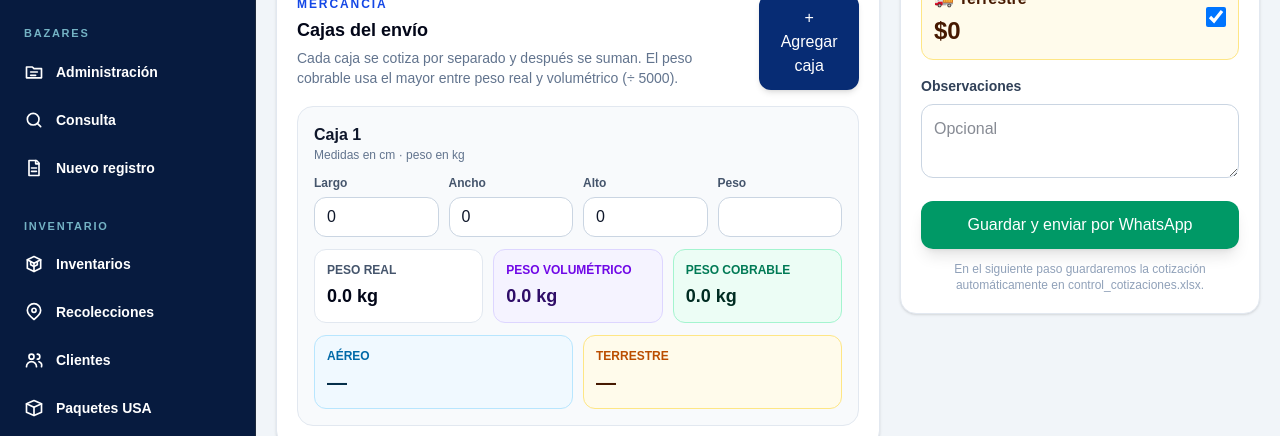
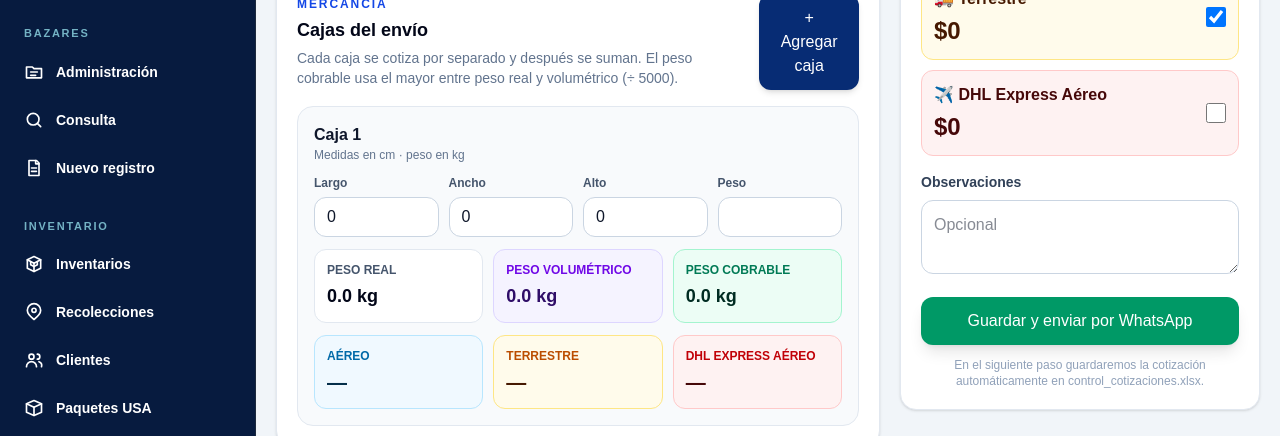
Before and after one commit to VIPACKEnvios/vipack-tracking-system, a Next.js app: page /cotizaciones in a window 1280 px wide. Shown: the part 516-952 px from the top of the page. Built offline with nearby package versions, Linux system fonts and the light colour scheme; no server answers.

Commit message:
feat: agregar nuevas tarifas DHL Express VIPACK

```diff
--- a/app/(dashboard)/cotizaciones/page.tsx
+++ b/app/(dashboard)/cotizaciones/page.tsx
@@ -2,7 +2,7 @@
 
 import { useEffect, useMemo, useRef, useState } from "react";
 
-type TipoServicio = "Aereo" | "Terrestre";
+type TipoServicio = "Aereo" | "Terrestre" | "DHLExpress";
 
 type Tarifa = {
   tipo: TipoServicio;
@@ -25,6 +25,7 @@ type BorradorCotizacion = {
   cajas: Caja[];
   enviarAereo: boolean;
   enviarTerrestre: boolean;
+  enviarDHLExpress?: boolean;
   observaciones: string;
   guardadoEn: string;
 };
@@ -68,6 +69,17 @@ const TARIFAS: Tarifa[] = [
   { tipo: "Aereo", peso_min: 41, peso_max: 45, precio: 2530 },
   { tipo: "Aereo", peso_min: 46, peso_max: 50, precio: 2750 },
   { tipo: "Aereo", peso_min: 51, peso_max: 60, precio: 3100 },
+
+  { tipo: "DHLExpress", peso_min: 1, peso_max: 5, precio: 1100 },
+  { tipo: "DHLExpress", peso_min: 6, peso_max: 10, precio: 1400 },
+  { tipo: "DHLExpress", peso_min: 11, peso_max: 15, precio: 1800 },
+  { tipo: "DHLExpress", peso_min: 16, peso_max: 20, precio: 1950 },
+  { tipo: "DHLExpress", peso_min: 21, peso_max: 25, precio: 2300 },
+  { tipo: "DHLExpress", peso_min: 26, peso_max: 30, precio: 2600 },
+  { tipo: "DHLExpress", peso_min: 31, peso_max: 35, precio: 2900 },
+  { tipo: "DHLExpress", peso_min: 36, peso_max: 40, precio: 3350 },
+  { tipo: "DHLExpress", peso_min: 41, peso_max: 45, precio: 3600 },
+  { tipo: "DHLExpress", peso_min: 46, peso_max: 50, precio: 4050 },
 ];
 
 const CAJA_INICIAL: Caja = {
@@ -168,6 +180,7 @@ export default function CotizacionesPage() {
     useState(true);
   const [enviarTerrestre, setEnviarTerrestre] =
     useState(true);
+  const [enviarDHLExpress, setEnviarDHLExpress] = useState(false);
   const [observaciones, setObservaciones] =
     useState("");
 
@@ -549,6 +562,7 @@ export default function CotizacionesPage() {
           borrador.enviarTerrestre ??
             true
         );
+        setEnviarDHLExpress(borrador.enviarDHLExpress ?? false);
         setObservaciones(
           borrador.observaciones ||
             ""
@@ -592,6 +606,7 @@ export default function CotizacionesPage() {
               cajas,
               enviarAereo,
               enviarTerrestre,
+              enviarDHLExpress,
               observaciones,
               guardadoEn,
             };
@@ -624,6 +639,7 @@ export default function CotizacionesPage() {
     cajas,
     enviarAereo,
     enviarTerrestre,
+    enviarDHLExpress,
     observaciones,
   ]);
 
@@ -693,6 +709,11 @@ export default function CotizacionesPage() {
         "Terrestre",
         pesoCobrable
       );
+      const medidasDHLValidas = largo > 0 && ancho > 0 && alto > 0 &&
+        largo <= 60 && ancho <= 60 && alto <= 60 && pesoReal > 0 && pesoReal <= 50;
+      const tarifaDHLExpress = medidasDHLValidas
+        ? obtenerTarifa("DHLExpress", pesoCobrable)
+        : null;
 
       return {
         ...caja,
@@ -705,6 +726,7 @@ export default function CotizacionesPage() {
         pesoCobrable,
         tarifaAerea,
         tarifaTerrestre,
+        tarifaDHLExpress,
       };
     });
 
@@ -721,6 +743,10 @@ export default function CotizacionesPage() {
       0
     );
 
+    const totalDHLExpress = detalle.reduce(
+      (total, caja) => total + (caja.tarifaDHLExpress?.precio || 0), 0
+    );
+
     const pesoRealTotal = detalle.reduce(
       (total, caja) => total + caja.pesoReal,
       0
@@ -738,23 +764,25 @@ export default function CotizacionesPage() {
       0
     );
 
-    const cajasSinTarifa = detalle.filter(
-      (caja) =>
-        caja.pesoCobrable > 0 &&
-        (!caja.tarifaAerea ||
-          !caja.tarifaTerrestre)
+    const cajasSinTarifa = detalle.filter((caja) =>
+      caja.pesoCobrable > 0 && (
+        (enviarAereo && !caja.tarifaAerea) ||
+        (enviarTerrestre && !caja.tarifaTerrestre) ||
+        (enviarDHLExpress && !caja.tarifaDHLExpress)
+      )
     ).length;
 
     return {
       detalle,
       totalAereo,
       totalTerrestre,
+      totalDHLExpress,
       pesoRealTotal,
       pesoVolumetricoTotal,
       pesoCobrableTotal,
       cajasSinTarifa,
     };
-  }, [cajas]);
+  }, [cajas, enviarAereo, enviarTerrestre, enviarDHLExpress]);
 
   function agregarCaja() {
     setCajas((actuales) => [
@@ -804,6 +832,7 @@ export default function CotizacionesPage() {
     setCajas([CAJA_INICIAL]);
     setEnviarAereo(true);
     setEnviarTerrestre(true);
+    setEnviarDHLExpress(false);
     setObservaciones("");
     setBorradorRestaurado(
       false
@@ -839,10 +868,11 @@ export default function CotizacionesPage() {
 
     if (
       !enviarAereo &&
-      !enviarTerrestre
+      !enviarTerrestre &&
+      !enviarDHLExpress
     ) {
       window.alert(
-        "Selecciona Aéreo, Terrestre o ambos."
+        "Selecciona al menos un servicio: Aéreo, Terrestre o DHL Express."
       );
       return;
     }
@@ -918,14 +948,17 @@ export default function CotizacionesPage() {
                         caja.tarifaTerrestre
                           ?.precio ??
                         null,
+                      precioDHLExpress: caja.tarifaDHLExpress?.precio ?? null,
                     })
                   ),
                 totalAereo:
                   calculo.totalAereo,
                 totalTerrestre:
                   calculo.totalTerrestre,
+                totalDHLExpress: calculo.totalDHLExpress,
                 enviarAereo,
                 enviarTerrestre,
+                enviarDHLExpress,
                 observaciones:
                   observaciones.trim(),
               }),
@@ -1009,11 +1042,10 @@ export default function CotizacionesPage() {
     }
 
     if (enviarTerrestre) {
-      lineas.push(
-        `Terrestre: ${dinero(
-          calculo.totalTerrestre
-        )}`
-      );
+      lineas.push(`Terrestre: ${dinero(calculo.totalTerrestre)}`);
+    }
+    if (enviarDHLExpress) {
+      lineas.push(`DHL Express Aéreo: ${dinero(calculo.totalDHLExpress)}`);
     }
 
     if (
@@ -1382,7 +1414,7 @@ export default function CotizacionesPage() {
                       </div>
                     </div>
 
-                    <div className="mt-2.5 grid grid-cols-2 gap-2 sm:mt-3 sm:gap-2.5">
+                    <div className="mt-2.5 grid grid-cols-1 gap-2 sm:mt-3 sm:grid-cols-3 sm:gap-2.5">
                       <div className="rounded-xl border border-sky-200 bg-sky-50 p-2.5 sm:p-3">
                         <p className="text-xs font-bold uppercase text-sky-700">
                           Aéreo
@@ -1414,6 +1446,13 @@ export default function CotizacionesPage() {
                             : "Sin tarifa"}
                         </p>
                        </div>
+                       <div className="rounded-xl border border-red-200 bg-red-50 p-2.5 sm:p-3">
+                         <p className="text-xs font-bold uppercase text-red-700">DHL Express Aéreo</p>
+                         <p className="mt-1 text-xl font-black text-red-950">
+                           {caja.pesoCobrable <= 0 ? "—" : caja.tarifaDHLExpress
+                             ? dinero(caja.tarifaDHLExpress.precio) : "No disponible"}
+                         </p>
+                       </div>
                      </div>
                    </article>
                 ))}
@@ -1499,13 +1538,20 @@ export default function CotizacionesPage() {
                     className="h-5 w-5"
                   />
                 </label>
+                 <label className="flex cursor-pointer items-center justify-between rounded-xl border border-red-200 bg-red-50 p-2.5 sm:p-3">
+                   <div>
+                     <p className="font-black text-red-950">✈️ DHL Express Aéreo</p>
+                     <p className="mt-1 text-xl font-black text-red-950 sm:text-2xl">{dinero(calculo.totalDHLExpress)}</p>
+                   </div>
+                   <input type="checkbox" checked={enviarDHLExpress}
+                     onChange={(e) => setEnviarDHLExpress(e.target.checked)} className="h-5 w-5" />
+                 </label>
                </div>
 
                {calculo.cajasSinTarifa > 0 && (
                 <div className="mt-4 rounded-xl border border-red-200 bg-red-50 p-3 text-sm font-bold text-red-700">
                   Hay {calculo.cajasSinTarifa} caja(s)
-                  fuera del rango de tarifas de 2 a 60
-                  kg.
+                   sin tarifa para alguno de los servicios seleccionados. Para DHL Express verifica medidas (máximo 60 cm por lado), peso real (máximo 50 kg) y peso cobrable (máximo 50 kg).
                 </div>
               )}
 
--- a/app/api/cotizaciones/route.ts
+++ b/app/api/cotizaciones/route.ts
@@ -25,6 +25,7 @@ type CajaBody = {
   pesoCobrable?: number;
   precioAereo?: number | null;
   precioTerrestre?: number | null;
+  precioDHLExpress?: number | null;
 };
 
 type NuevaCotizacionBody = {
@@ -33,8 +34,10 @@ type NuevaCotizacionBody = {
   cajas?: CajaBody[];
   totalAereo?: number;
   totalTerrestre?: number;
+  totalDHLExpress?: number;
   enviarAereo?: boolean;
   enviarTerrestre?: boolean;
+  enviarDHLExpress?: boolean;
   observaciones?: string;
 };
 
@@ -658,11 +661,11 @@ export async function POST(
         .filter(Boolean)
         .join(" / ");
 
-    escribirCelda(
-      hojaCotizaciones,
-      `K${filaCot}`,
-      opciones
-    );
+    const opcionesCompletas = [opciones, body.enviarDHLExpress ? "DHL Express Aéreo" : ""]
+      .filter(Boolean).join(" / ");
+    escribirCelda(hojaCotizaciones, `K${filaCot}`, opcionesCompletas);
+    // Columna S: total DHL Express (sin modificar columnas existentes).
+    escribirCelda(hojaCotizaciones, `S${filaCot}`, numero(body.totalDHLExpress));
 
     escribirCelda(
       hojaCotizaciones,
@@ -711,7 +714,7 @@ export async function POST(
     asegurarRango(
       hojaCotizaciones,
       filaCot,
-      17
+      18
     );
 
     let filaDetalle =
@@ -826,11 +829,9 @@ export async function POST(
         )
       );
 
-      asegurarRango(
-        hojaDetalle,
-        filaDetalle,
-        9
-      );
+      // Columna K: precio DHL Express por caja.
+      escribirCelda(hojaDetalle, `K${filaDetalle}`, numero(caja.precioDHLExpress));
+      asegurarRango(hojaDetalle, filaDetalle, 10);
 
       filaDetalle += 1;
     }
```
Lines whose indentation alone changed are shown as unchanged.
